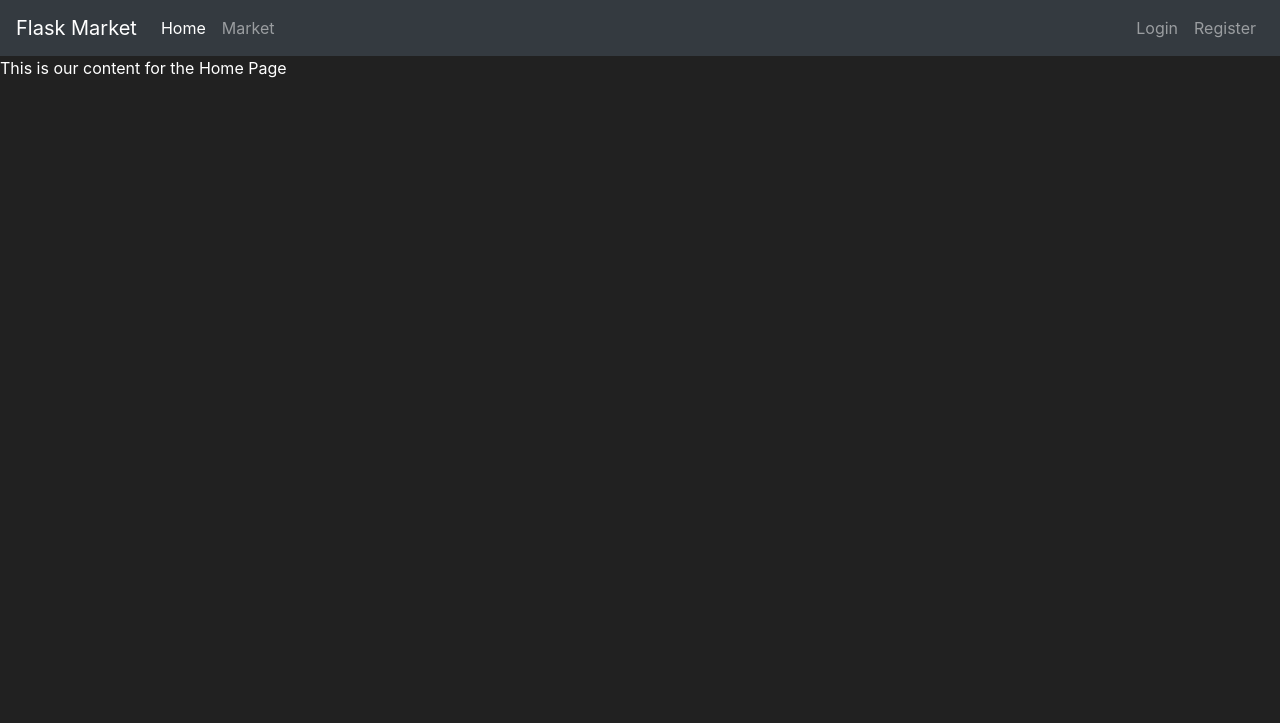
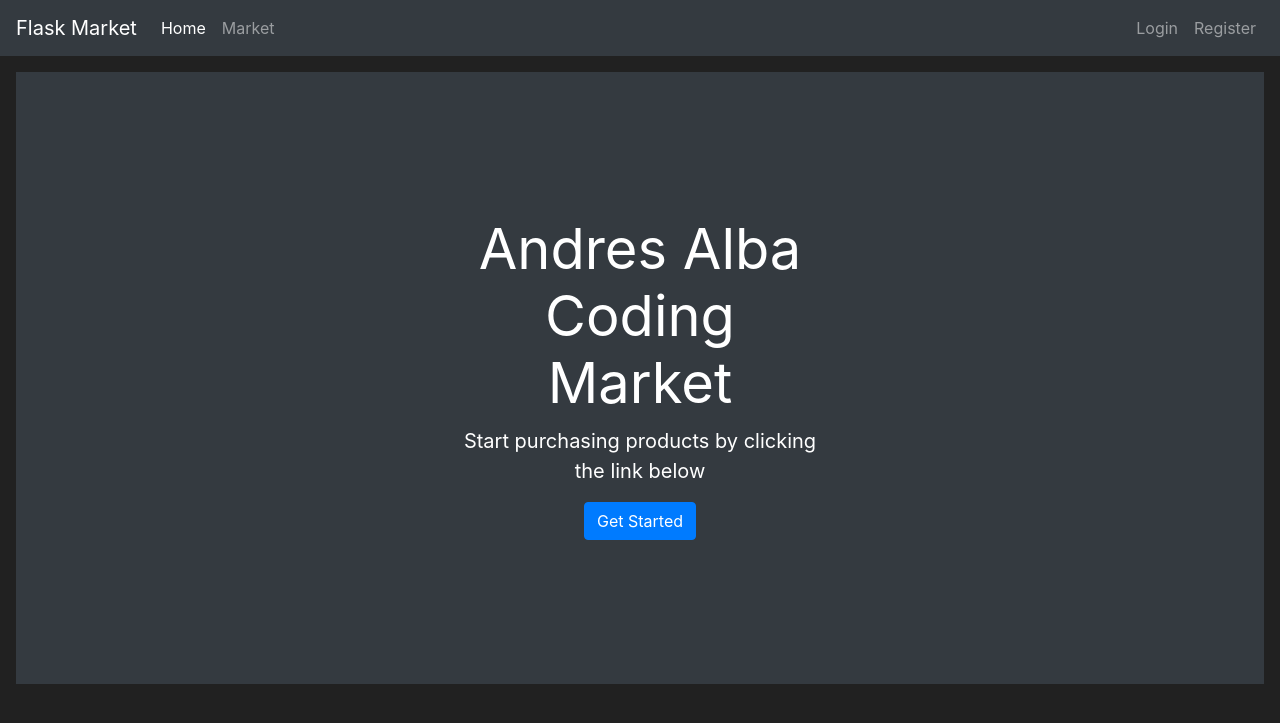
Before and after one commit to AAlbaB/FlaskMarket, a Flask app: page / in a window 1280 px wide. Shown: the top 723 px of the page. Run offline with Flask 3, Linux system fonts and the light colour scheme; some libraries are stand-ins or nearby versions.

Commit message:
Logout and customizations

```diff
--- a/market/__init__.py
+++ b/market/__init__.py
@@ -1,6 +1,7 @@
 from flask import Flask
 from flask_sqlalchemy import SQLAlchemy
 from flask_bcrypt import Bcrypt
+from flask_login import LoginManager
 from flask_login import LoginManager
 
 app = Flask(__name__)
@@ -10,6 +11,8 @@ app.config['SECRET_KEY'] = 'ec9439cfc6c796ae2029594d'
 db = SQLAlchemy(app)
 bcrypt = Bcrypt(app)
 login_manager = LoginManager(app)
+login_manager.login_view = "login_page"
+login_manager.login_message_category = "info"
 
 #Dont move this import statement to the top of the file
 from market import routes
--- a/market/routes.py
+++ b/market/routes.py
@@ -1,20 +1,20 @@
+from market import app
 from flask import render_template, redirect, url_for, flash
-from market import app
 from market.models import Item, User
 from market.forms import RegisterForm, LoginForm
 from market import db
-from flask_login import login_user
+from flask_login import login_user, logout_user, login_required
 
 
 @app.route('/')
 @app.route('/home')
 def home_page():
-    return render_template("home.html")
+    return render_template('home.html')
 
 
 @app.route('/market')
+@login_required
 def market_page():
-
     items = Item.query.all()
     return render_template('market.html', items=items)
 
@@ -28,6 +28,9 @@ def register_page():
                               password=form.password1.data)
         db.session.add(user_to_create)
         db.session.commit()
+        login_user(user_to_create)
+        flash(
+            f"Account created successfully! You are now logged in as {user_to_create.username}", category='success')
         return redirect(url_for('market_page'))
     if form.errors != {}:  # If there are not errors from the validations
         for err_msg in form.errors.values():
@@ -55,3 +58,10 @@ def login_page():
                   category='danger')
 
     return render_template('login.html', form=form)
+
+
+@app.route('/logout')
+def logout_page():
+    logout_user()
+    flash("You have been logged out!", category='info')
+    return redirect(url_for("home_page"))
--- a/market/templates/base.html
+++ b/market/templates/base.html
@@ -43,7 +43,7 @@
                     <a class="nav-link">Welcome, {{ current_user.username }}</a>
                 </li>
                 <li class="nav-item">
-                    <a class="nav-link" href="#">Logout</a>
+                    <a class="nav-link" href="{{ url_for('logout_page') }}">Logout</a>
                 </li>
             </ul>
             {% else %}
--- a/market/templates/home.html
+++ b/market/templates/home.html
@@ -1,8 +1,15 @@
 {% extends 'base.html' %}
 {% block title %}
-    Home Page
+    Welcome to Andres Alba Market
 {% endblock %}
-
 {% block content %}
-    This is our content for the Home Page
+<div class="position-relative overflow-hidden p-3 p-md-5 m-md-3 text-center bg-dark" style="color:white">
+    <div class="col-md-5 p-lg-5 mx-auto my-5">
+        <h1 class="display-4 font-weight-normal">Andres Alba Coding Market</h1>
+        <p class="lead font-weight-normal">Start purchasing products by clicking the link below</p>
+        <a class="btn btn-primary" href="{{ url_for('market_page') }}">Get Started</a>
+    </div>
+    <div class="product-device box-shadow d-none d-md-block"></div>
+    <div class="product-device product-device-2 box-shadow d-none d-md-block"></div>
+</div>
 {% endblock %}
```
Also changed, not shown: README.md.
